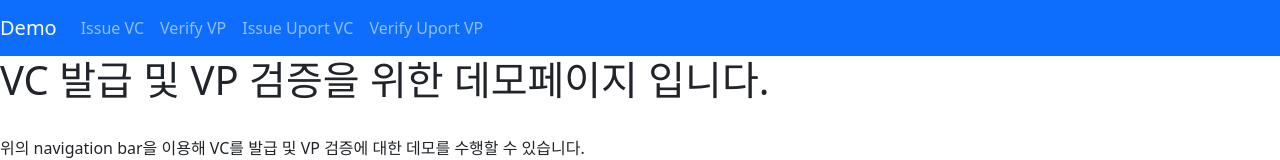
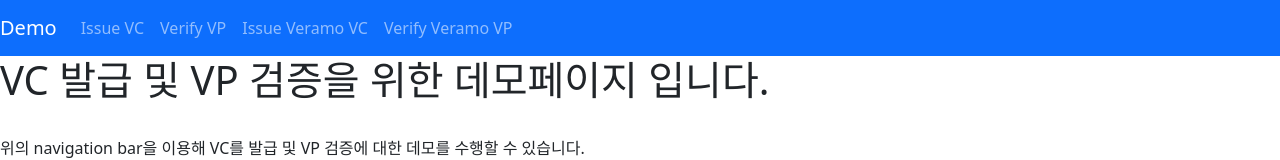
Before and after one commit to graduatation-project-hanyang-Univ/credential-issue-and-verify-demo, a React (Create React App) app: page / in a window 1280 px wide. Shown: the top 160 px of the page. Built offline with nearby package versions, Linux system fonts and the light colour scheme; no server answers.

Commit message:
DP-69 Remove Uport components and Add Veramo Components

```diff
--- a/src/App.js
+++ b/src/App.js
@@ -5,15 +5,15 @@ import { Nav, Navbar } from 'react-bootstrap';
 import IssueVC from './route/issue_vc';
 import VerifyVP from './route/verify_vp';
 import Home from './route/Home';
-import IssueUportVC from './route/issue_vc/UportVC';
-import VerifyUportVP from './route/verify_vp/UportVP';
+import IssueVeramoVC from './route/issue_vc/VeramoVC';
+import VerifyVeramoVP from './route/verify_vp/VeramoVP';
 
 const PATH = {
   ROOT: '/',
   ISSUE_VC: '/issue-vc',
-  ISSUE_UPORT_VC: '/issue-uport-vc',
+  ISSUE_VERAMO_VC: '/issue-veramo-vc',
   VERIFY_VP: '/verify-vp',
-  VERIFY_UPORT_VP: '/verify-uport-vp',
+  VERIFY_VERAMO_VP: '/verify-veramo-vp',
 };
 
 function App() {
@@ -23,8 +23,8 @@ function App() {
       <Route exact path={PATH.ROOT} component={Home} />
       <Route exact path={PATH.ISSUE_VC} component={IssueVC} />
       <Route exact path={PATH.VERIFY_VP} component={VerifyVP} />
-      <Route exact path={PATH.ISSUE_UPORT_VC} component={IssueUportVC} />
-      <Route exact path={PATH.VERIFY_UPORT_VP} component={VerifyUportVP} />
+      <Route exact path={PATH.ISSUE_VERAMO_VC} component={IssueVeramoVC} />
+      <Route exact path={PATH.VERIFY_VERAMO_VP} component={VerifyVeramoVP} />
     </div>
   );
 }
@@ -37,8 +37,8 @@ function Navigator() {
         <Nav className="mr-auto">
           <Nav.Link href={PATH.ISSUE_VC}>Issue VC</Nav.Link>
           <Nav.Link href={PATH.VERIFY_VP}>Verify VP</Nav.Link>
-          <Nav.Link href={PATH.ISSUE_UPORT_VC}>Issue Uport VC</Nav.Link>
-          <Nav.Link href={PATH.VERIFY_UPORT_VP}>Verify Uport VP</Nav.Link>
+          <Nav.Link href={PATH.ISSUE_VERAMO_VC}>Issue Veramo VC</Nav.Link>
+          <Nav.Link href={PATH.VERIFY_VERAMO_VP}>Verify Veramo VP</Nav.Link>
         </Nav>
       </Navbar>
     </>
--- a/src/apis/AxiosWithServer.js
+++ b/src/apis/AxiosWithServer.js
@@ -4,16 +4,16 @@ const axiosWithServer = axios.create({
   baseURL: process.env.REACT_APP_WEBHOOK_ENDPOINT,
 });
 
-async function getUportIssuanceQrCode() {
-  const res = await axiosWithServer.post('/uports/qr-code/issuance');
+async function getVeramoVCJWT() {
+  const res = await axiosWithServer.post('/veramo/qr-code/issuance');
 
   return res;
 }
 
-async function getUportVerificationQrCode() {
-  const res = await axiosWithServer.post('/uports/qr-code/verification');
+async function getVeramoVPRequestJWT() {
+  const res = await axiosWithServer.post('/veramo/qr-code/verification');
 
   return res;
 }
 
-export { getUportIssuanceQrCode, getUportVerificationQrCode };
+export { getVeramoVCJWT, getVeramoVPRequestJWT };
--- a/src/route/issue_vc/UportVC.js
+++ b/src/route/issue_vc/VeramoVC.js
@@ -1,13 +1,13 @@
 import React, { useEffect, useState } from 'react';
 
 import QRCode from 'react-qr-code';
-import { getUportIssuanceQrCode } from '../../apis/AxiosWithServer';
+import { getVeramoVCJWT } from '../../apis/AxiosWithServer';
 
-const IssueUportVC = () => {
+const IssueVeramoVC = () => {
   const [qrCode, setQRCode] = useState(null);
 
   useEffect(async () => {
-    const res = await getUportIssuanceQrCode();
+    const res = await getVeramoVCJWT();
     console.log(res.data);
     setQRCode(res.data);
   }, []);
@@ -15,4 +15,4 @@ const IssueUportVC = () => {
   return <div>{qrCode ? <QRCode value={qrCode} /> : ''}</div>;
 };
 
-export default IssueUportVC;
+export default IssueVeramoVC;
--- a/src/route/verify_vp/UportVP.js
+++ b/src/route/verify_vp/VeramoVP.js
@@ -1,13 +1,13 @@
 import React, { useEffect, useState } from 'react';
 
 import QRCode from 'react-qr-code';
-import { getUportVerificationQrCode } from '../../apis/AxiosWithServer';
+import { getVeramoVPRequestJWT } from '../../apis/AxiosWithServer';
 
-const VerifyUportVP = () => {
+const VerifyVeramoVP = () => {
   const [qrCode, setQRCode] = useState(null);
 
   useEffect(async () => {
-    const res = await getUportVerificationQrCode();
+    const res = await getVeramoVPRequestJWT();
     console.log(res.data);
     setQRCode(res.data);
   }, []);
@@ -15,4 +15,4 @@ const VerifyUportVP = () => {
   return <div>{qrCode ? <QRCode value={qrCode} /> : ''}</div>;
 };
 
-export default VerifyUportVP;
+export default VerifyVeramoVP;
```
